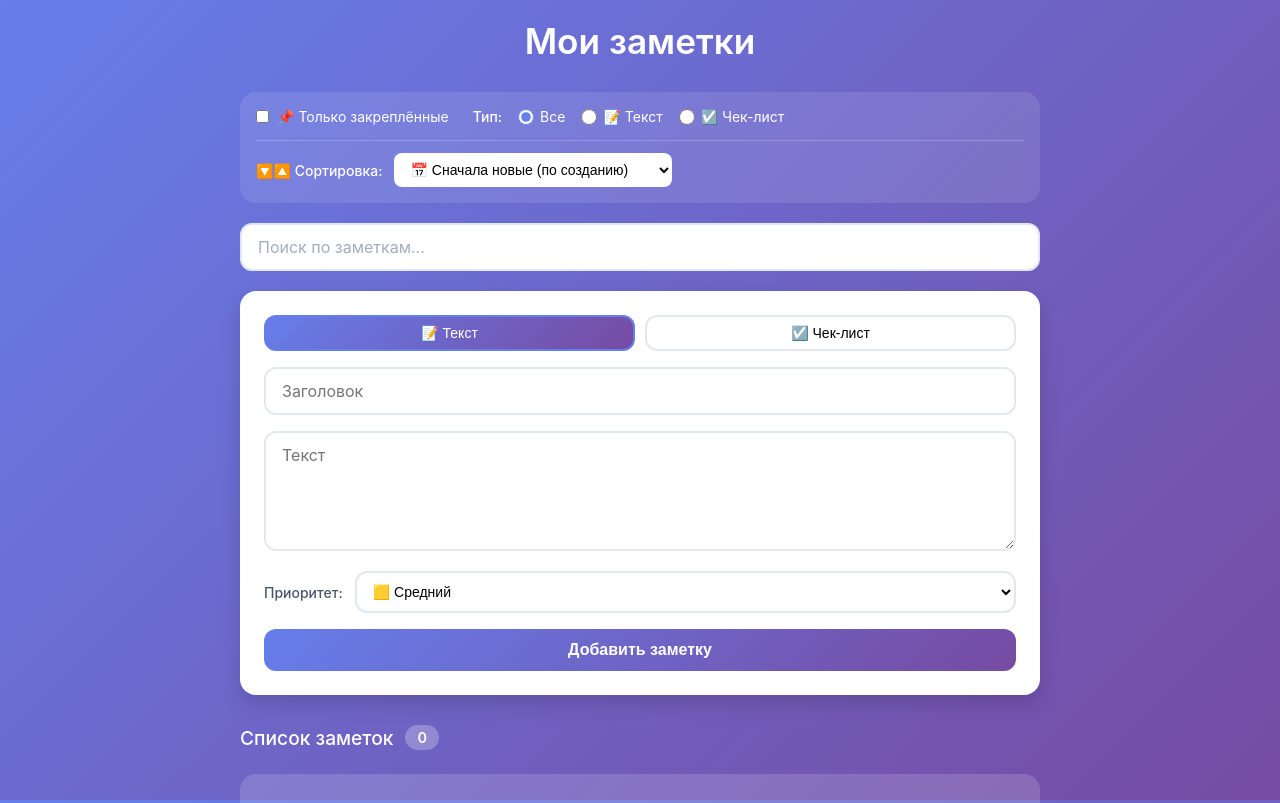
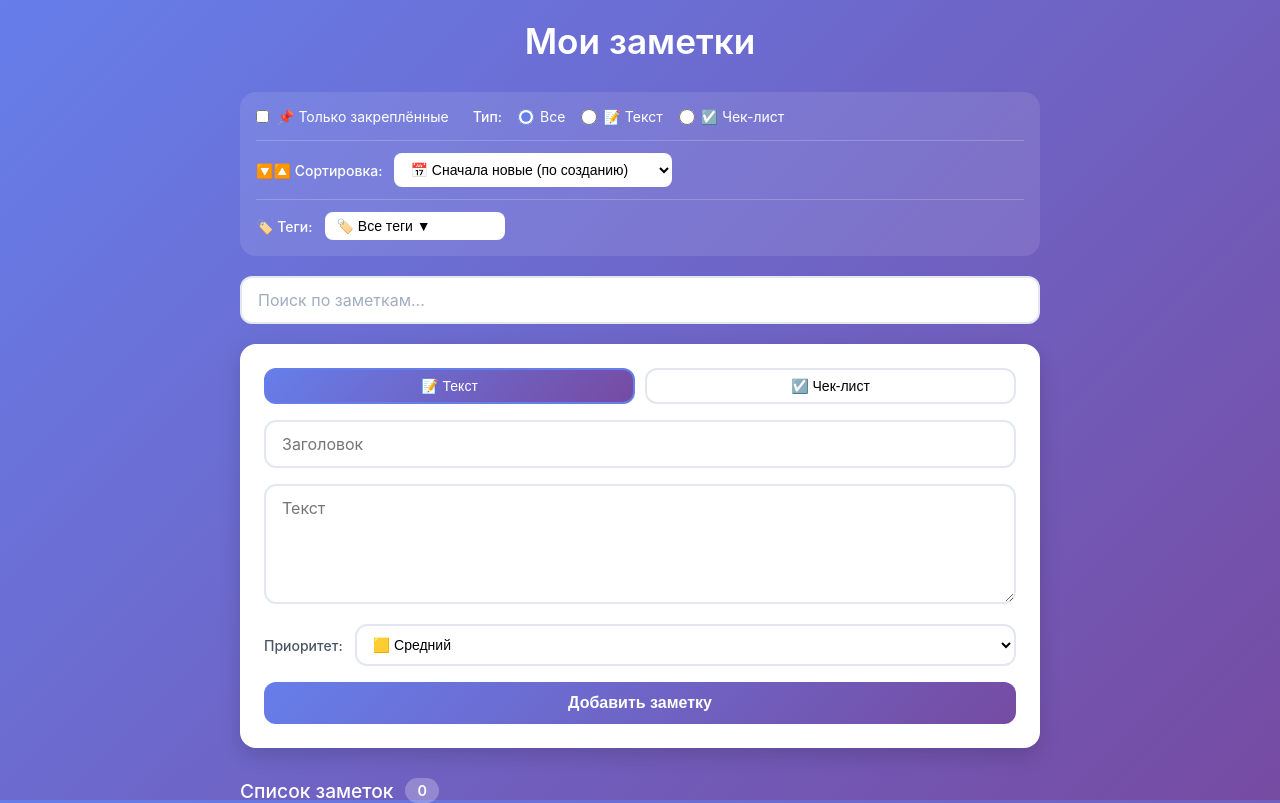
Before and after one commit to ilyar07/notes_site, a React (Vite) app in the folder notes_site/: page / in a window 1280 px wide. Shown: the top 803 px of the page. Built offline with nearby package versions, Linux system fonts and the light colour scheme.

Commit message:
добавлена фильтрация по тегам (гибридный select с множественным выбором)

```diff
--- a/notes_site/src/App.jsx
+++ b/notes_site/src/App.jsx
@@ -1,4 +1,4 @@
-import { useState, useEffect, useRef } from 'react';
+import { useState, useRef } from 'react';
 import useLocalStorage from './hooks/useLocalStorage';
 import {
     createNote,
@@ -36,10 +36,12 @@ function App() {
     const [idShowTagInput, setIdShowTagInput] = useState(null) // id заметки у которой покозывать форму ввода нового тега
     const [showOnlyPinned, setShowOnlyPinned] = useState(false);
     const [filterType, setFilterType] = useState('all'); // 'all', 'text', 'checklist'
+    const [selectedTags, setSelectedTags] = useState([]);
+    const [isTagDropdownOpen, setIsTagDropdownOpen] = useState(false); // показывать ли выпадающее окно со всеми тегами
 
 
 
-    // ----общие методы для создания, удаления заметок, закрепления заметок, изменения цвета, смены приоритета, дублирования------
+    // --------------общие методы для создания, удаления заметок, закрепления заметок, изменения цвета, смены приоритета, дублирования------
 
 
     //сбросить форму ввода
@@ -85,11 +87,11 @@ function App() {
             const updatedNotes = notes.map(note => note.id === id ? { ...note, pinned: !note.pinned } : note);
             setNotes(updatedNotes);
         } else {
-            const updatedChecklist = checklists.map(checklist => checklist.id === id ? {
+            const updatedChecklists = checklists.map(checklist => checklist.id === id ? {
                 ...checklist,
                 pinned: !checklist.pinned
             } : checklist)
-            setChecklists(updatedChecklist);
+            setChecklists(updatedChecklists);
         }
     }
 
@@ -148,7 +150,7 @@ function App() {
         }
     };
 
-    //------------------------------------методы для удаления и добавления тэгов--------------------------------------
+    //------------------------------------методы для удаления и добавления тэгов и другие действия с ними--------------------------------------
 
 
     // добавить тэг к заметке
@@ -200,6 +202,30 @@ function App() {
             });
             setChecklists(updatedChecklists);
         }
+    };
+
+    // получить все существующие тэги
+    const getAllTags = () => {
+        const allNotes = [...notes, ...checklists];
+        const tagsSet = new Set();
+        allNotes.forEach(note => {
+            note.tags?.forEach(tag => tagsSet.add(tag));
+        });
+        return Array.from(tagsSet);
+    }
+
+    // выбрать тэг
+    const toggleTag = (tag) => {
+        setSelectedTags(prev =>
+            prev.includes(tag) ? prev.filter(t => t !== tag) : [...prev, tag]
+        );
+    };
+
+    // функция отображения выбранных тэгов
+    const getDisplayTags = () => {
+        if (selectedTags.length === 0) return 'Все теги';
+        if (selectedTags.length <= 3) return selectedTags.join(', ');
+        return `${selectedTags.slice(0, 3).join(', ')}... (+${selectedTags.length - 3})`;
     };
 
 
@@ -287,6 +313,14 @@ function App() {
         const validNotes = allNotes.filter(note => note !== null);
         const lowerSearch = search.toLowerCase();
 
+        const parseDate = (dateStr) => {
+            if (!dateStr) return new Date(0);
+            const [datePart, timePart] = dateStr.split(', ');
+            const [day, month, year] = datePart.split('.');
+            const [hours, minutes, seconds] = timePart.split(':');
+            return new Date(year, month - 1, day, hours, minutes, seconds);
+        };
+
         let filtered = validNotes.filter(note => {
             if (note.type === 'text') {
                 return note.title?.toLowerCase().includes(lowerSearch) ||
@@ -304,6 +338,13 @@ function App() {
         // фильтрация по типу
         if (filterType !== 'all') {
             filtered = filtered.filter(note => note.type === filterType);
+        }
+
+        // филтрация по тэгам
+        if (selectedTags.length > 0) {
+            filtered = filtered.filter(note =>
+                note.tags?.some(tag => selectedTags.includes(tag))
+            );
         }
 
         const priorityOrder = { high: 3, medium: 2, low: 1 };
@@ -327,24 +368,10 @@ function App() {
                 return a.id - b.id;
             // по дате изменения
             } else if (sortBy === 'updated-desc') {
-                const parseDate = (dateStr) => {
-                    if (!dateStr) return new Date(0);
-                    const [datePart, timePart] = dateStr.split(', ');
-                    const [day, month, year] = datePart.split('.');
-                    const [hours, minutes, seconds] = timePart.split(':');
-                    return new Date(year, month - 1, day, hours, minutes, seconds);
-                };
                 const dateA = a.updatedAt ? parseDate(a.updatedAt) : parseDate(a.createdAt);
                 const dateB = b.updatedAt ? parseDate(b.updatedAt) : parseDate(b.createdAt);
                 return dateB - dateA;
             } else if (sortBy === 'updated-asc') {
-                const parseDate = (dateStr) => {
-                    if (!dateStr) return new Date(0);
-                    const [datePart, timePart] = dateStr.split(', ');
-                    const [day, month, year] = datePart.split('.');
-                    const [hours, minutes, seconds] = timePart.split(':');
-                    return new Date(year, month - 1, day, hours, minutes, seconds);
-                };
                 const dateA = a.updatedAt ? parseDate(a.updatedAt) : parseDate(a.createdAt);
                 const dateB = b.updatedAt ? parseDate(b.updatedAt) : parseDate(b.createdAt);
                 return dateA - dateB;
@@ -414,6 +441,7 @@ function App() {
                     </div>
                 </div>
 
+                {/* сортировка */}
                 <div className="sort-row">
                     <span className="sort-label">🔽🔼 Сортировка:</span>
                     <select
@@ -430,6 +458,45 @@ function App() {
                         <option value="priority-high">🟥 Приоритет (высокий → низкий)</option>
                         <option value="priority-low">🟩 Приоритет (низкий → высокий)</option>
                     </select>
+                </div>
+
+                {/* фильтрация по тэгам */}
+
+                <div className="filter-tags-row">
+                    <div className="filter-tags">
+                        <span className="filter-label">🏷️ Теги:</span>
+                        <div className="tag-dropdown-container">
+                            <button
+                                type="button"
+                                className="tag-dropdown-trigger"
+                                onClick={() => setIsTagDropdownOpen(!isTagDropdownOpen)}
+                            >
+                                🏷️ {getDisplayTags()} ▼
+                            </button>
+                            {isTagDropdownOpen && (
+                                <div className="tag-dropdown">
+                                    {getAllTags().map(tag => (
+                                        <label key={tag} className="tag-option">
+                                            <input
+                                                type="checkbox"
+                                                checked={selectedTags.includes(tag)}
+                                                onChange={() => toggleTag(tag)}
+                                            />
+                                            🏷️ {tag}
+                                        </label>
+                                    ))}
+                                    {getAllTags().length === 0 && (
+                                        <div className="tag-dropdown-empty">Нет тегов</div>
+                                    )}
+                                </div>
+                            )}
+                        </div>
+                    </div>
+                    {selectedTags.length > 0 && (
+                        <button className="clear-tags-btn" onClick={() => setSelectedTags([])}>
+                            ✕ Очистить
+                        </button>
+                    )}
                 </div>
             </div>
 
--- a/notes_site/src/styles/App.css
+++ b/notes_site/src/styles/App.css
@@ -152,3 +152,99 @@ body {
     .sort-select:focus {
         box-shadow: 0 0 0 2px rgba(102, 126, 234, 0.5);
     }
+
+.filter-tags-row {
+    display: flex;
+    align-items: center;
+    justify-content: space-between;
+    margin-top: 12px;
+    padding-top: 12px;
+    border-top: 1px solid rgba(255, 255, 255, 0.2);
+}
+
+.filter-tags {
+    display: flex;
+    align-items: center;
+    gap: 12px;
+    position: relative;
+}
+
+.tag-dropdown-container {
+    position: relative;
+}
+
+.tag-dropdown-trigger {
+    padding: 6px 12px;
+    border: none;
+    border-radius: 8px;
+    background: white;
+    cursor: pointer;
+    font-size: 14px;
+    min-width: 180px;
+    text-align: left;
+    display: flex;
+    justify-content: space-between;
+    align-items: center;
+    gap: 8px;
+}
+
+    .tag-dropdown-trigger:hover {
+        background: #f7fafc;
+    }
+
+.tag-dropdown {
+    position: absolute;
+    top: 100%;
+    left: 0;
+    background: white;
+    border-radius: 8px;
+    box-shadow: 0 4px 12px rgba(0, 0, 0, 0.15);
+    z-index: 100;
+    min-width: 180px;
+    max-height: 200px;
+    overflow-y: auto;
+    margin-top: 5px;
+}
+
+.tag-option {
+    display: flex;
+    align-items: center;
+    gap: 8px;
+    padding: 8px 12px;
+    cursor: pointer;
+    font-size: 14px;
+    transition: background 0.2s;
+}
+
+    .tag-option:hover {
+        background: #f7fafc;
+    }
+
+    .tag-option input {
+        width: 16px;
+        height: 16px;
+        cursor: pointer;
+        accent-color: #667eea;
+    }
+
+.tag-dropdown-empty {
+    padding: 12px;
+    text-align: center;
+    color: #a0aec0;
+    font-size: 14px;
+}
+
+.clear-tags-btn {
+    background: rgba(255, 255, 255, 0.2);
+    border: none;
+    padding: 4px 10px;
+    border-radius: 20px;
+    color: white;
+    cursor: pointer;
+    font-size: 12px;
+    transition: all 0.2s;
+}
+
+    .clear-tags-btn:hover {
+        background: rgba(229, 62, 62, 0.8);
+    }
```
